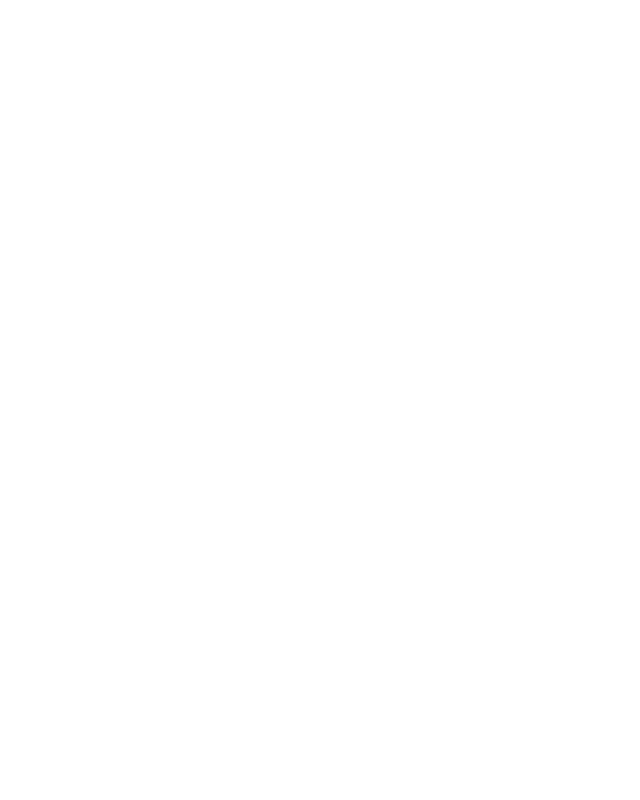
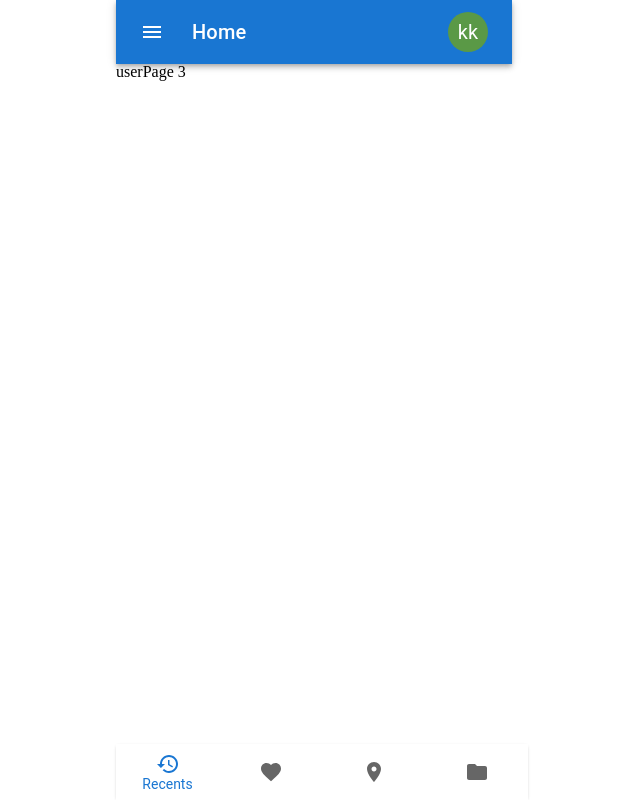
Before and after one commit to kyumin1227/PizzaProject, a React (Vite) app in the folder Pizza_frontend/: page /user/3 in a window 1280 px wide. Before the commit this address had no page. Shown: the whole page, without its empty margins (326-966 px from the left). Built offline with nearby package versions, Linux system fonts and the light colour scheme.

Commit message:
Feat: userPage 설정 - avatar을 클릭하면 /user/id로 이동하게 설정

```diff
--- a/Pizza_frontend/src/App.tsx
+++ b/Pizza_frontend/src/App.tsx
@@ -2,6 +2,7 @@
 import HomePage from "./pages/HomePage";
 import MuiPage from "./pages/MuiPage";
 import LoginPage from "./pages/LoginPage";
+import UserPage from "./pages/UserPage";
 import Nav from "./components/Nav";
 import BottomNav from "./components/BottomNav";
 import "./reset.css";
@@ -27,6 +28,7 @@
           <Route index element={<HomePage />}></Route>
           <Route path="/mui" element={<MuiPage />}></Route>
           <Route path="/login" element={<LoginPage />}></Route>
+          <Route path="/user/:userId" element={<UserPage />}></Route>
         </Route>
       </Routes>
     </>
--- a/Pizza_frontend/src/components/Avatar.tsx
+++ b/Pizza_frontend/src/components/Avatar.tsx
@@ -2,6 +2,7 @@
 import Avatar from "@mui/material/Avatar";
 import Stack from "@mui/material/Stack";
 import { useSelector } from "react-redux";
+import { Link } from "react-router-dom";
 
 function stringToColor(string: string) {
   let hash = 0;
@@ -33,12 +34,14 @@
 }
 
 export default function BackgroundLetterAvatars() {
-  const { firstName, lastName } = useSelector((state) => {
+  const { firstName, lastName, id } = useSelector((state) => {
     return state.user;
   });
   return (
-    <Stack direction="row" spacing={2}>
-      <Avatar {...stringAvatar(firstName + " " + lastName)} />
-    </Stack>
+    <Link to={"/user/" + id} style={{ textDecoration: "none" }}>
+      <Stack direction="row" spacing={2}>
+        <Avatar {...stringAvatar(firstName + " " + lastName)} />
+      </Stack>
+    </Link>
   );
 }
--- a/Pizza_frontend/src/pages/UserPage/index.tsx
+++ b/Pizza_frontend/src/pages/UserPage/index.tsx
@@ -1 +1,11 @@
-const UserPage = () => {};
+import { useLocation } from "react-router-dom";
+
+const UserPage = () => {
+  const { pathname } = useLocation();
+  console.log(pathname);
+  const userId = pathname.slice(6);
+
+  return "userPage " + userId;
+};
+
+export default UserPage;
--- a/Pizza_frontend/src/store/User.ts
+++ b/Pizza_frontend/src/store/User.ts
@@ -14,7 +14,7 @@
 export const userSlice = createSlice({
   name: "user",
   initialState: {
-    id: null,
+    id: 3,
     email: null,
     firstName: "kyumin",
     lastName: "kim",
```
